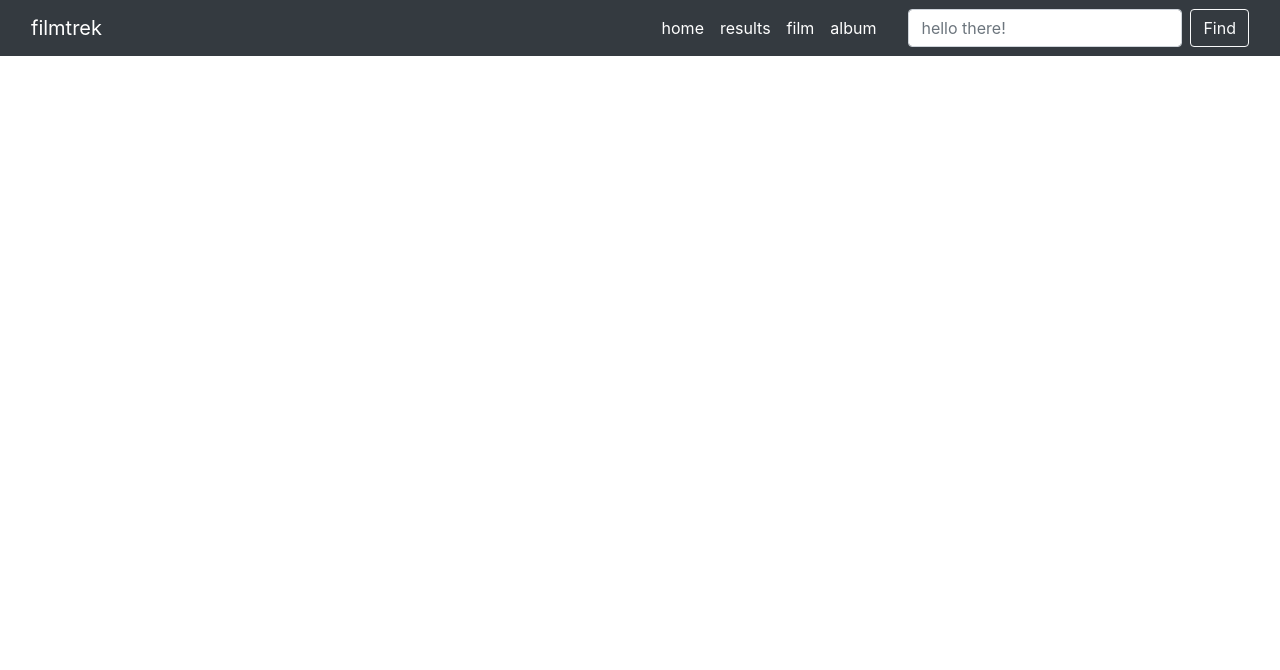
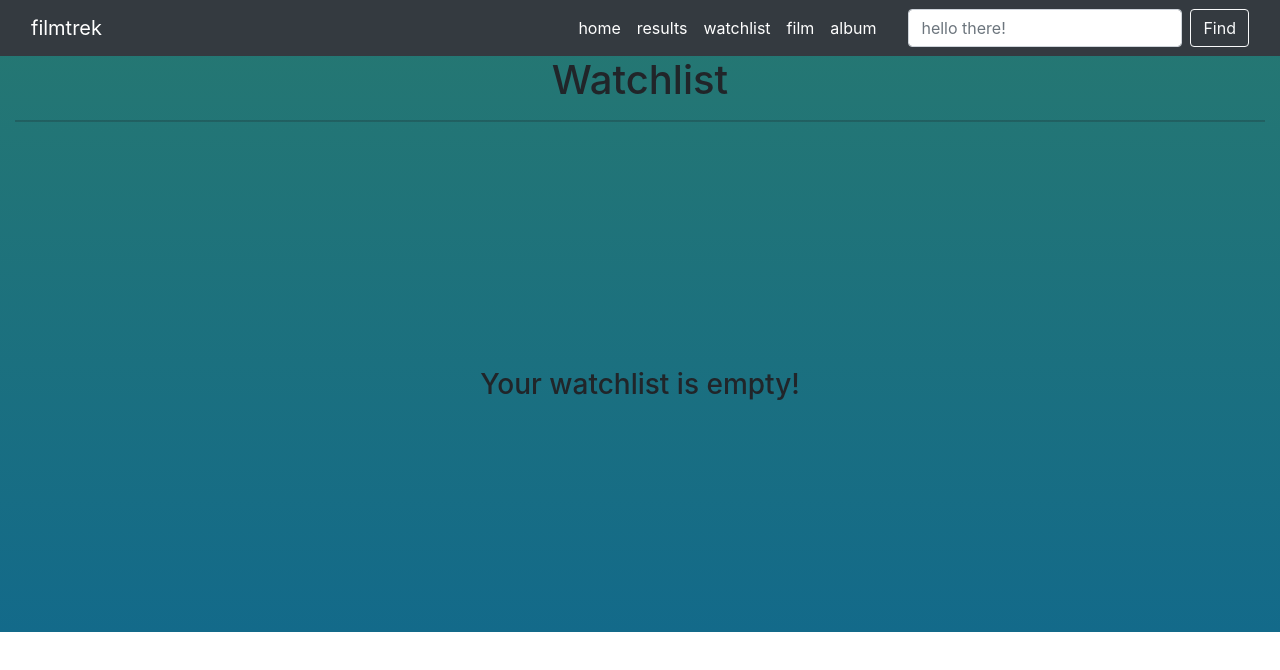
Before and after one commit to jacoblimzm/filmtrek, a React (Create React App) app: page /watchlist in a window 1280 px wide. Shown: the top 670 px of the page. Built offline with nearby package versions, Linux system fonts and the light colour scheme.

Commit message:
add/remove from watchlist fully functional

```diff
--- a/public/styles.css
+++ b/public/styles.css
@@ -12,6 +12,7 @@ body,
   height: 100%;
   overflow: auto;
 }
+
 
 .landing-page {
   position: fixed;
@@ -66,8 +67,6 @@ body,
 
 
 /* ALBUM SEARCH RESULTS */
-
-
 .selected-album {
     height: 40vh;
     overflow: auto;
@@ -78,7 +77,6 @@ body,
 }
 
 /* ALBUM DETAILS */
-
 .album-details {
 
 }
@@ -127,6 +125,12 @@ body,
     margin-top: 30px;
   }
 
+  /* WATCHLIST */
+  .empty-text {
+   margin: 18% 0;
+  }
+
+
 /* ANIMATIONS */
 .hvr-grow-shadow {
   display: inline-block;
--- a/src/components/App.jsx
+++ b/src/components/App.jsx
@@ -8,6 +8,7 @@ import LandingPage from "./LandingPage";
 import ResultsPage from "./ResultsPage";
 import FilmDetails from "./FilmDetails";
 import AlbumDetails from "./AlbumDetails";
+import WatchlistPage from "./WatchlistPage"
 import WatchlistContext from "./context/WatchlistContext"
 
 dotenv.config();
@@ -22,7 +23,7 @@ const initialState = [];
 // but here we can use an array as that is what is relevant, and what we need to store is an array of film items.
 const watchlistReducer = (watchlistFilms, action) => {
   switch (action.type) {
-    case ACTIONS.ADD_TO_WATCHLIST:
+    case ACTIONS.ADD_TO_WATCHLIST: //take note that this results in extra cognitive load as the adding and removing is not in reference to the same thing now!
       console.log(watchlistFilms);
       if (!watchlistFilms.includes(action.payload.film)) {
         console.log("adding...")
@@ -96,9 +97,9 @@ function App() {
             <AlbumDetails />
           </Route>
 
-          {/* <Route path="/watchlist">
-            <Watchlist />
-          </Route> */}
+          <Route path="/watchlist">
+            <WatchlistPage />
+          </Route>
           {/* <Route>
             <ErrorPage />
           </Route> */}
--- a/src/components/FilmResults.jsx
+++ b/src/components/FilmResults.jsx
@@ -2,6 +2,7 @@ import FilmItem from "./FilmItem";
 import { useContext } from "react";
 import WatchlistContext from "./context/WatchlistContext";
 import { ACTIONS } from "./App";
+import _ from "lodash";
 
 const FilmResults = ({ searchFilms }) => {
   const watchlistContext = useContext(WatchlistContext);
@@ -19,15 +20,24 @@ const FilmResults = ({ searchFilms }) => {
       payload: { film: filmObj },
     });
   };
+
+  const compareWatchlist = (filmObj) => {
+    for (const watchlistFilm of watchlistContext.watchlistState) {
+      if (watchlistFilm.id === filmObj.id) return watchlistFilm;
+    }
+    return null;
+  };
+
   const filmItems = searchFilms.map((film) => {
+    const filmInWatchlist = compareWatchlist(film);
     return (
       <FilmItem
         {...film}
         key={film.id}
         id={film.id}
-        isOnWatchlist={watchlistContext.watchlistState.includes(film)}
+        isOnWatchlist={filmInWatchlist !== null}
         addToWatchlist={() => addToWatchlist(film)}
-        removeFromWatchlist={() => removeFromWatchlist(film)}
+        removeFromWatchlist={() => removeFromWatchlist(filmInWatchlist)}
       />
     );
   });
--- a/src/components/Nav.jsx
+++ b/src/components/Nav.jsx
@@ -37,6 +37,11 @@ const Nav = ( {handleUserSearch, query} ) => {
               </Link>
             </li>
             <li className="nav-item">
+              <Link to={`/watchlist`} className="nav-link active">
+                watchlist
+              </Link>
+            </li>
+            <li className="nav-item">
               <Link to="/filmdetails/:filmid" className="nav-link active" tabIndex="-1">
                 film
               </Link>
--- a/src/components/ResultsPage.jsx
+++ b/src/components/ResultsPage.jsx
@@ -64,6 +64,7 @@ const ResultsPage = () => {
   return (
     <div className="results-page container-fluid ">
       <h1>RESULTS</h1>
+      <hr />
       <div className="row">
         <FilmResults searchFilms={searchFilms} />
         <AlbumResults searchAlbums={searchAlbums} />
--- a/src/components/WatchlistPage.jsx
+++ b/src/components/WatchlistPage.jsx
@@ -2,8 +2,9 @@ import FilmItem from "./FilmItem";
 import { useContext } from "react";
 import WatchlistContext from "./context/WatchlistContext";
 import { ACTIONS } from "./App";
+import _ from "lodash";
 
-const Watchlist = () => {
+const WatchlistPage = () => {
   const watchlistContext = useContext(WatchlistContext);
 
   const addToWatchlist = (filmObj) => {
@@ -36,9 +37,12 @@ const Watchlist = () => {
   return (
     <div className="container-fluid">
     <h1>Watchlist</h1>
+    <hr />
       <div className="row">
-        {watchlistItems}
+        {watchlistItems.length === 0 ? <h3 className="empty-text">Your watchlist is empty!</h3> : watchlistItems}
       </div>
     </div>
   );
 };
+
+export default WatchlistPage;
```
